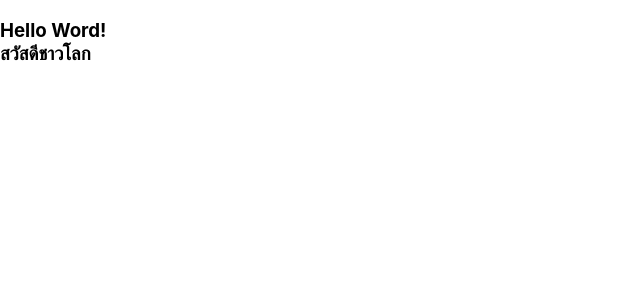
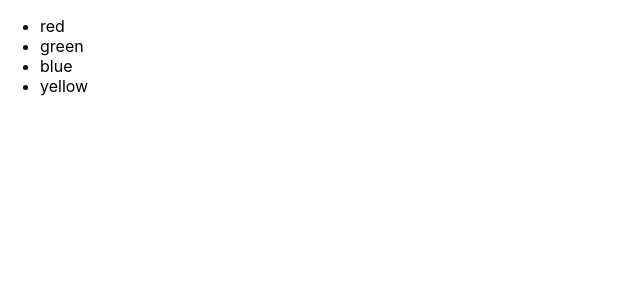
Before and after one commit to phollakrit/project-react, a React (Create React App) app: page / in a window 1280 px wide. Shown: the top 300 px of the page, without its empty margins (0-640 px from the left). Built offline with nearby package versions, Linux system fonts and the light colour scheme.

Commit message:
create style.css and modify App.js

```diff
--- a/src/App.js
+++ b/src/App.js
@@ -1,10 +1,19 @@
-/*import logo from './logo.svg';*/
-import './App.css';
+/*import logo from './logo.svg';
+import './App.css';*/
+import React from 'react'
+function App() {
+  let colors = ['red', 'green', 'blue', 'yellow']
+  let list = colors.map(c => <li>{c}</li>)      //แทรกค่าแบบ JSX
+  //list = <li>red</li><li>green</li>...
+  return <ul>{list}</ul>
 
-function App() {
+  //หรือเรียกเมธอด map() ใน JSX โดยตรง
+  /*
   return (
-    <h3>Hello Word! <br/>สวัสดีชาวโลก</h3>
+    <ul>
+      {colors.map(c => <li>{c}</li>)}
+    </ul>
   )
+  */
 }
-
 export default App;
```
Also changed, not shown: src/style.css (added, +10 -0 lines).
